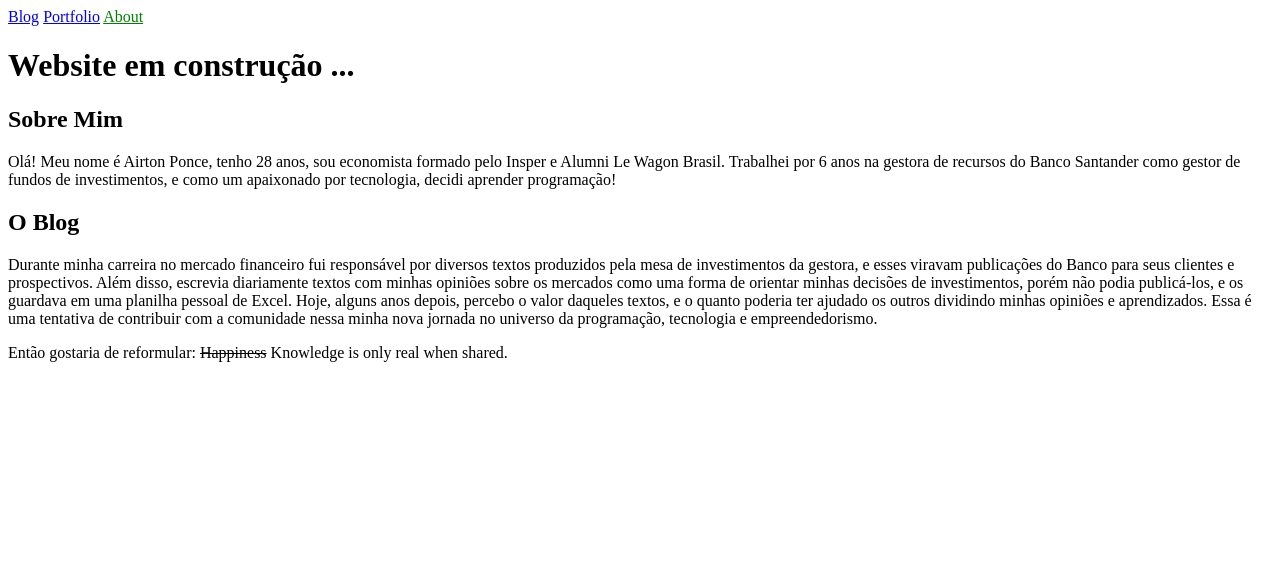
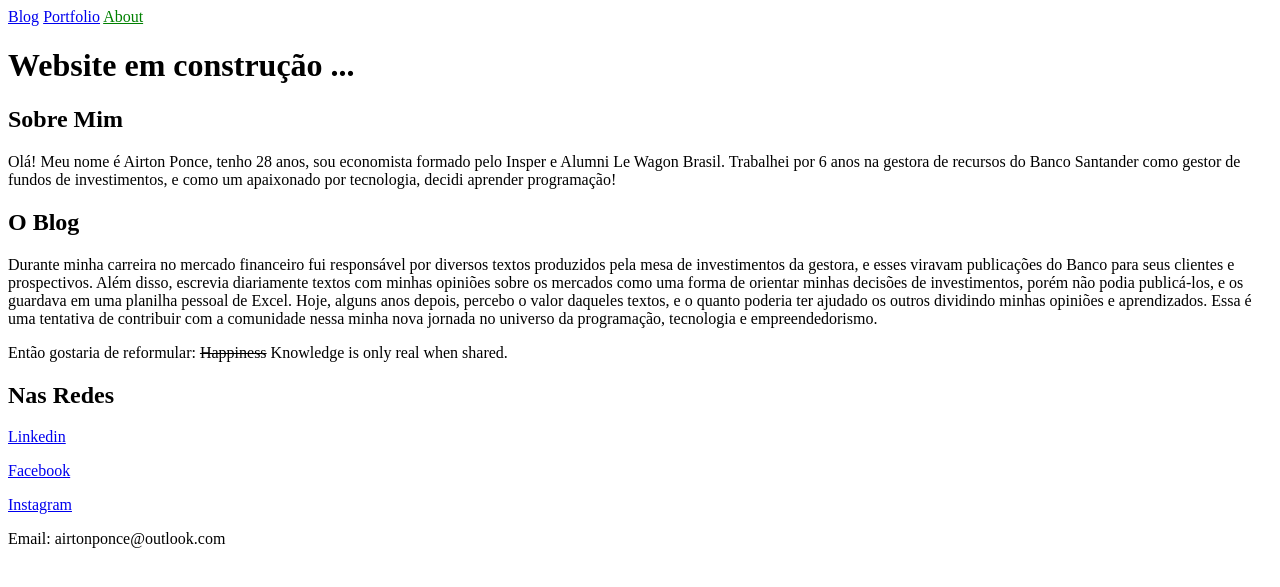
Before and after one commit to APonce911/jekyll-mywebsite, a Jekyll site: the page built from about.html, in a window 1280 px wide. Shown: the top 587 px of the page. Built offline with Jekyll 4.4.1, drawn with Linux system fonts in a browser that asks for light colours.

Commit message:
add social media links

```diff
--- a/_config.yml
+++ b/_config.yml
@@ -13,10 +13,10 @@
 # you will see them accessed via {{ site.title }}, {{ site.email }}, and so on.
 # You can create any custom variable you would like, and they will be accessible
 # in the templates via {{ site.myvariable }}.
-title: Airton Ponce's webspace
+title: Airton Ponce
 email: airtonponce@outlook.com
 description: >- # this means to ignore newlines until "baseurl:"
-  personal website of Airton Ponce
+  Site pessoal e blog do Airton Ponce
 baseurl: "" # the subpath of your site, e.g. /blog
 url: "" # the base hostname & protocol for your site, e.g. http://example.com
 twitter_username: jekyllrb
--- a/about.html
+++ b/about.html
@@ -17,3 +17,9 @@ Hoje, alguns anos depois, percebo o valor daqueles textos, e o quanto poderia te
 Então gostaria de reformular:
 <strike>Happiness</strike> Knowledge is only real when shared.
 </p>
+
+<h2>Nas Redes</h2>
+<p><a href="https://www.linkedin.com/in/airtonponce/">Linkedin</a></p>
+<p><a href="https://www.facebook.com/APonce911">Facebook</a></p>
+<p><a href="https://www.instagram.com/airton_p/">Instagram</a></p>
+<p>Email: airtonponce@outlook.com</p>
```
